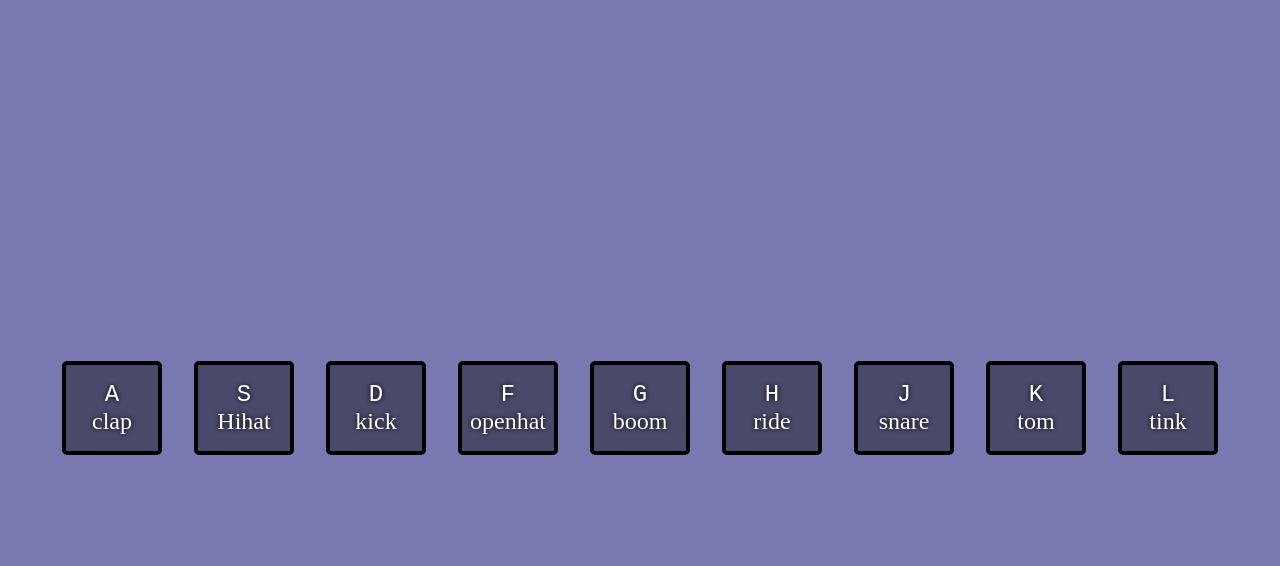
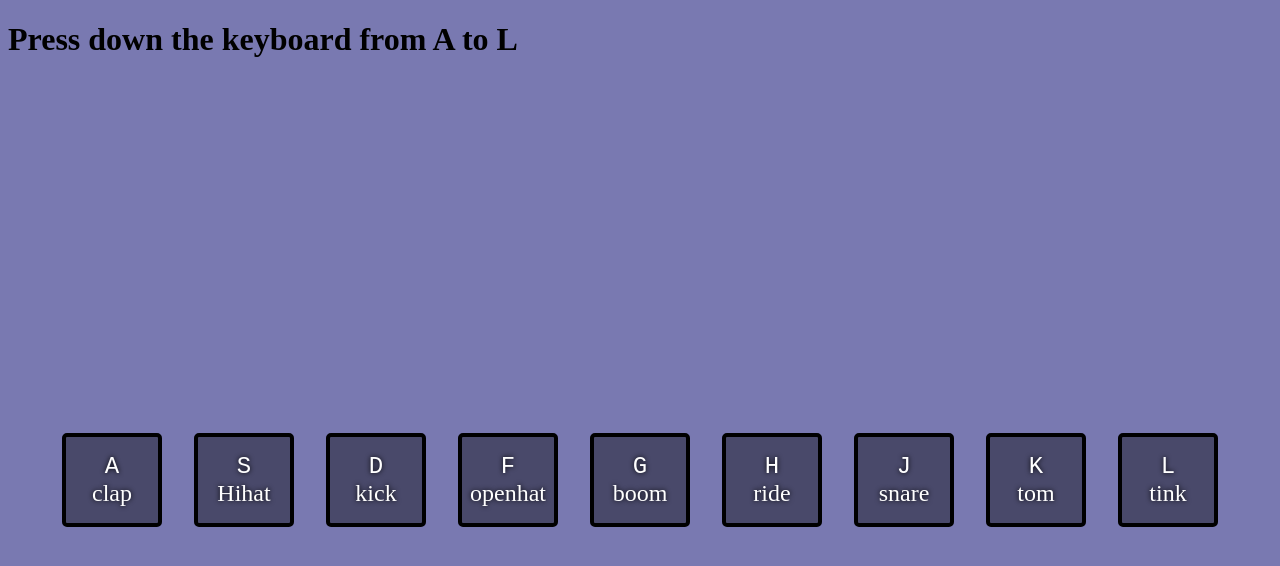
Before and after one commit to peterT23/Drum-kit-, a plain HTML site: page index.html in a window 1280 px wide. Drawn offline with Linux system fonts and the light colour scheme.

Commit message:
fix the html file

```diff
--- a/index.html
+++ b/index.html
@@ -8,6 +8,7 @@
     <link rel="shortcut icon" href="#" />
   </head>
   <body>
+    <div><h1>Press down the keyboard from A to L</h1></div>
     <div class="keys">
       <div class="key" data-key="65">
         <kbd>A</kbd>
```
